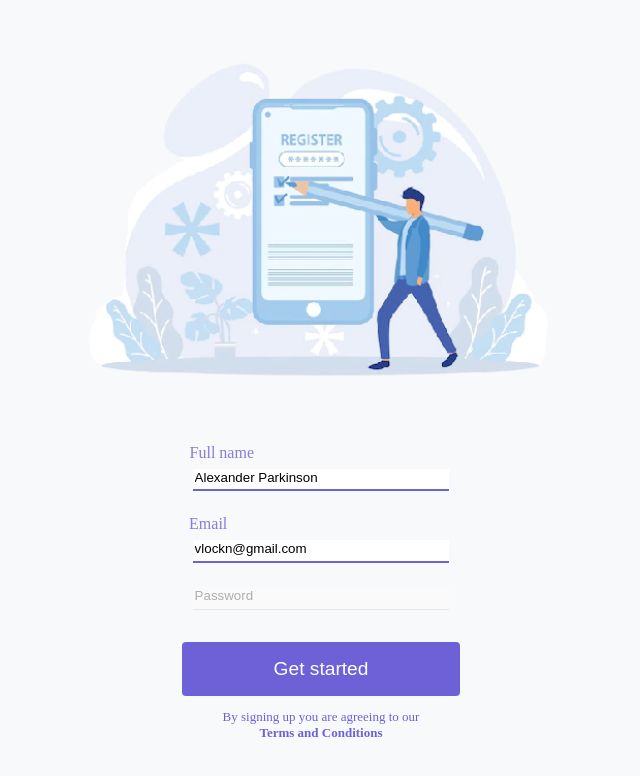
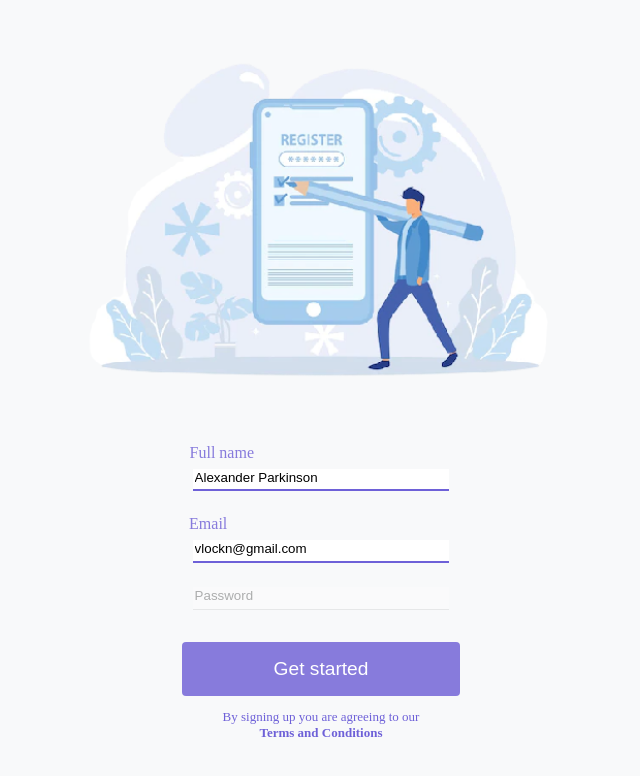
Before and after one commit to lebrin-Ay/Registration-Page, a plain HTML site: page index.html in a window 1280 px wide. In both pictures the pointer is over the button "Get started". Shown: the whole page, without its empty margins (319-959 px from the left). Drawn offline with Linux system fonts and the light colour scheme.

Commit message:
Added hover selector to the button

```diff
--- a/style.css
+++ b/style.css
@@ -71,6 +71,7 @@ input[type="password"] {
     padding-bottom: 0.4rem;
 }
 
+/* Styling of button starts  */
 .btn {
     margin-top: 2rem;
 }
@@ -83,7 +84,14 @@ input[type="password"] {
     padding: 1rem;
     border-radius: 4px;
     font-size: 1.2rem;
+    cursor: pointer;
 }
+
+button:hover {
+    background-color: #877BDC;
+}
+
+/* Styling of button end */
 
 .footer {
     text-align: center;
```
